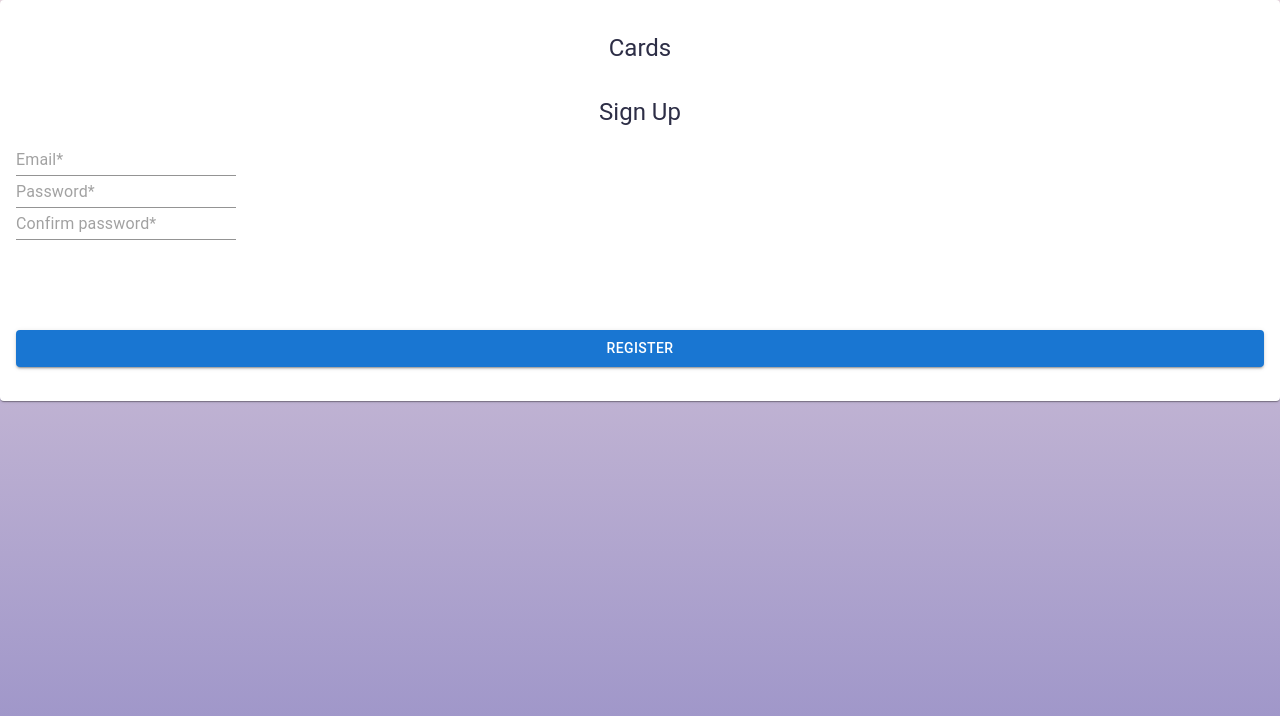
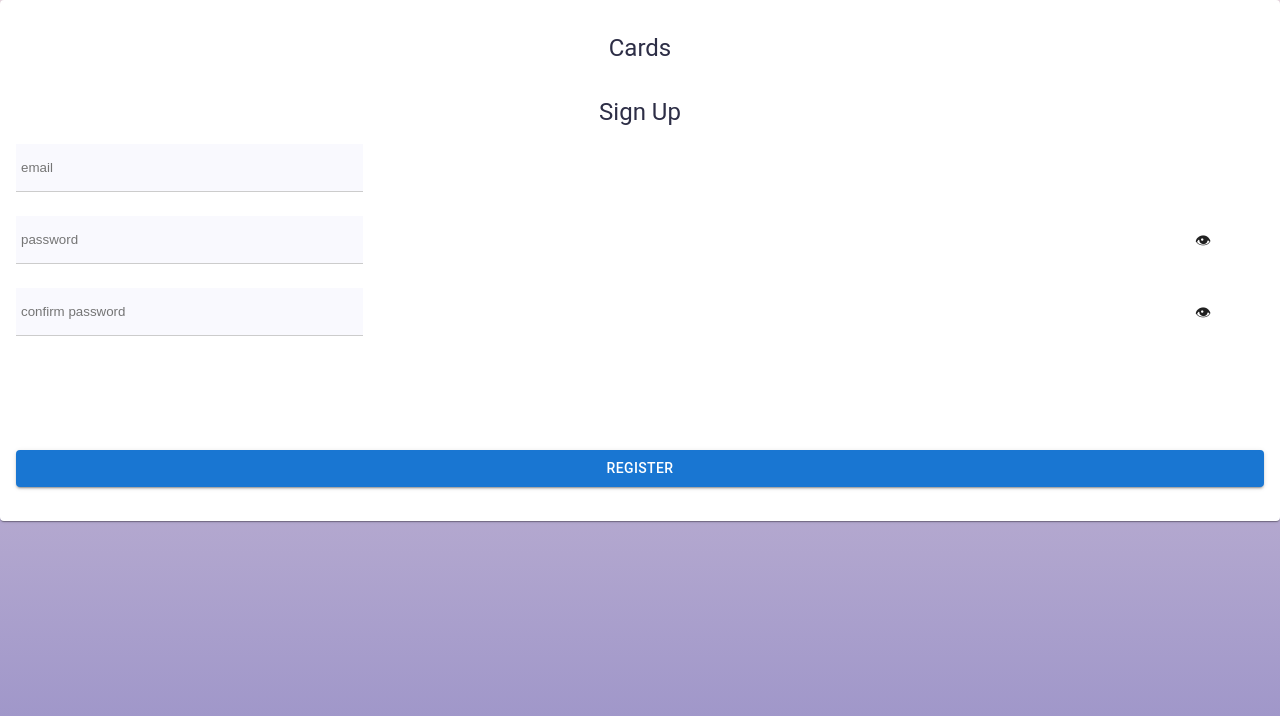
Before and after one commit to DK-AC/Cards, a React (Create React App) app: page /register in a window 1280 px wide. Shown: the top 716 px of the page. Built offline with nearby package versions, Linux system fonts and the light colour scheme; no server answers.

Commit message:
changed ReusableInput to SuperInputText and added an icon to show the password

```diff
--- a/src/ui/auth/Register/Register.module.css
+++ b/src/ui/auth/Register/Register.module.css
@@ -15,3 +15,14 @@
     text-align: center;
     color: red;
 }
+.group {
+    position: relative;
+}
+.eye{
+    position: absolute;
+    width: 24px;
+    height: 24px;
+    right: 45px;
+    bottom: 35px;
+    cursor: pointer;
+}
--- a/src/ui/auth/Register/Register.tsx
+++ b/src/ui/auth/Register/Register.tsx
@@ -10,7 +10,8 @@ import Card from '@mui/material/Card';
 import CardContent from '@mui/material/CardContent';
 import CardHeader from '@mui/material/CardHeader';
 import LinearProgress from '@mui/material/LinearProgress';
-import ReusableInput from "../../ReusableComponents/reusableInput";
+import {typeForInput, TypeForInputType} from "../../../shared";
+import {SuperInputText} from "../../ReusableComponents/SuperInputText";
 
 export const Register = () => {
 
@@ -26,6 +27,8 @@ export const Register = () => {
 
     const [submitted, setSubmitted] = useState<boolean>(false);
     const [error, setError] = useState<null | string>(null);
+    const [inputPasswordType, setInputPasswordType] = useState<TypeForInputType>(typeForInput.Password)
+    const [inputConfirmPasswordType, setInputConfirmPasswordType] = useState<TypeForInputType>(typeForInput.Password)
 
     const handleEmail = (e: ChangeEvent<HTMLInputElement>) => {
         setEmail(e.currentTarget.value)
@@ -47,6 +50,16 @@ export const Register = () => {
             setError('Пароли не совпадают')
         }
     }
+    const changeInputPasswordType = () => {
+        setInputPasswordType(
+            inputPasswordType === typeForInput.Password ? typeForInput.Text : typeForInput.Password
+        )
+    }
+    const changeInputConfirmPasswordType = () => {
+        setInputConfirmPasswordType(
+            inputConfirmPasswordType === typeForInput.Password ? typeForInput.Text : typeForInput.Password
+        )
+    }
 
     if (isRegister) {
         navigate('/login')
@@ -60,22 +73,32 @@ export const Register = () => {
                     <CardHeader title={'Sign Up'} className={styles.subheader}/>
                     <div>
                         <div>
-                            <ReusableInput value={email}
-                                           placeholder={'Email*'}
-                                           emailForgotHandler={handleEmail}
+                            <SuperInputText value={email}
+                                            placeholder={typeForInput.Email}
+                                            onChange={handleEmail}
                             />
                         </div>
-                        <div>
-                            <ReusableInput value={password}
-                                           placeholder={'Password*'}
-                                           emailForgotHandler={handlePassword}
-                            />
+                        <div className={styles.group}>
+                            <SuperInputText value={password}
+                                            onChange={handlePassword}
+                                            placeholder={typeForInput.Password}
+                                            inputType={inputPasswordType}/>
+                            <span
+                                onClick={changeInputPasswordType}
+                                className={styles.eye}
+                            >&#128065;
+                    </span>
                         </div>
-                        <div>
-                            <ReusableInput value={confirmPassword}
-                                           placeholder={'Confirm password*'}
-                                           emailForgotHandler={handleConfirmPassword}
-                            />
+                        <div className={styles.group}>
+                            <SuperInputText value={confirmPassword}
+                                            onChange={handleConfirmPassword}
+                                            placeholder={'confirm password'}
+                                            inputType={inputConfirmPasswordType}/>
+                            <span
+                                onClick={changeInputConfirmPasswordType}
+                                className={styles.eye}
+                            >&#128065;
+                            </span>
                         </div>
                     </div>
                     <ReusableButton title={'Register'}
```
